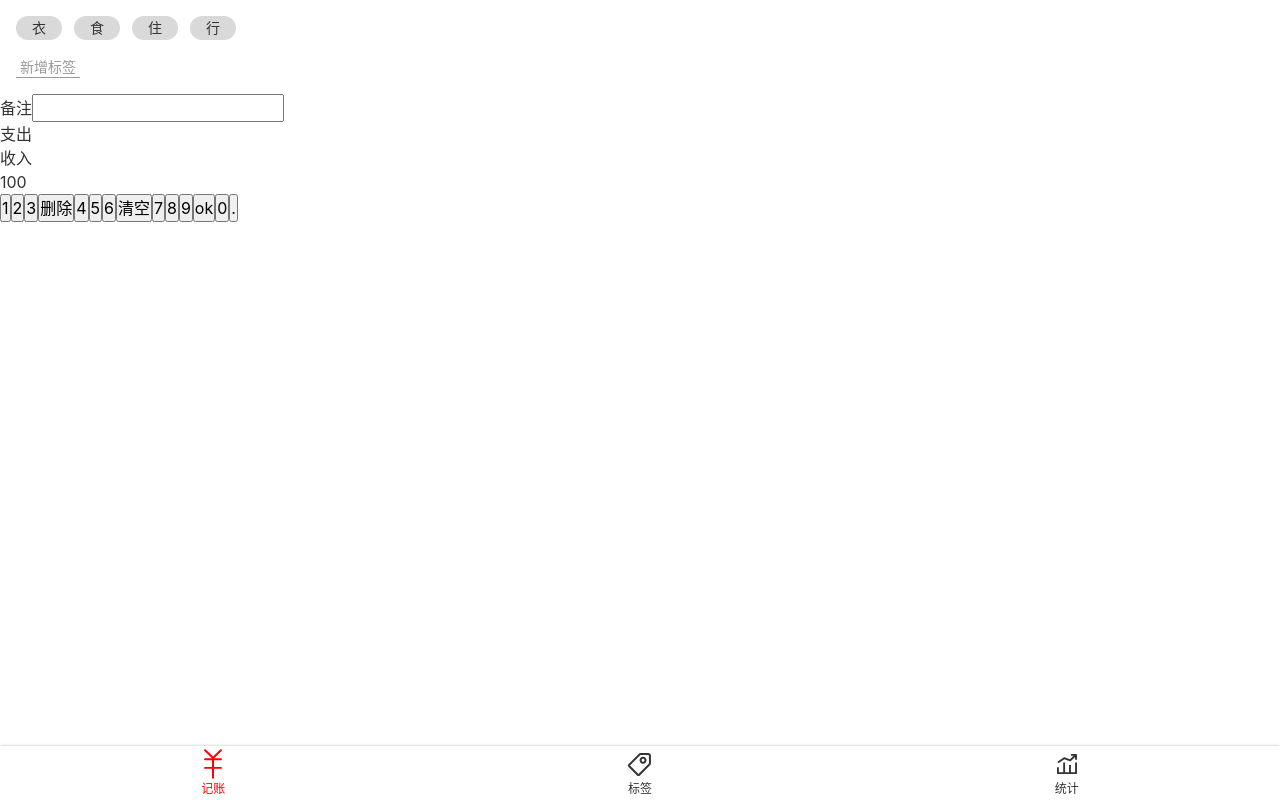
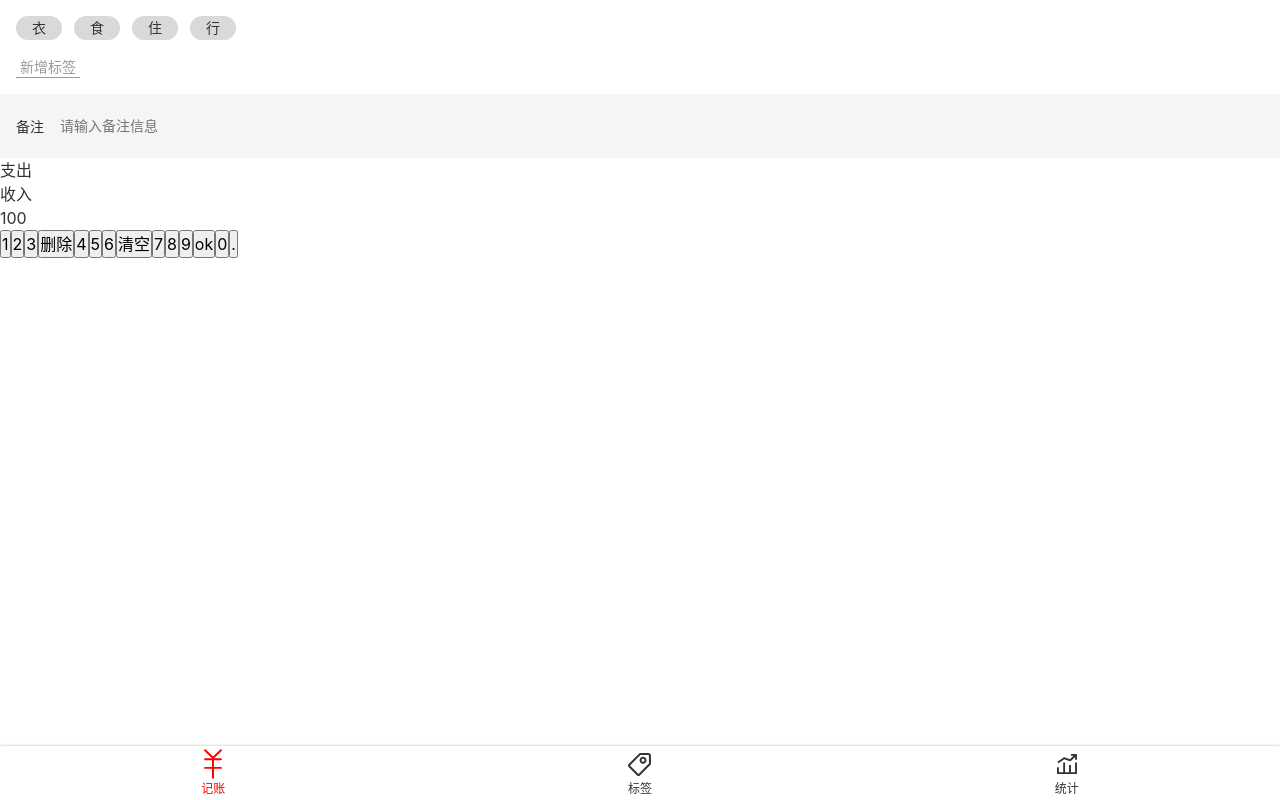
Before and after one commit to bens1320/benbenKeepAccounts, a Vue app: page /#/money in a window 1280 px wide. Built offline with nearby package versions, Linux system fonts and the light colour scheme; the HTML template or start-up script is replaced by a standard one.

Commit message:
CSS第二部分 notes

```diff
--- a/src/assets/style/reset.scss
+++ b/src/assets/style/reset.scss
@@ -16,3 +16,7 @@ ul, ol{
 button, input{
   font: inherit;
 }
+
+:focus{
+  outline: none;
+}
--- a/src/views/Money.vue
+++ b/src/views/Money.vue
@@ -16,7 +16,7 @@
     <div>
       <label class="notes">
         <span class="name">备注</span>
-        <input type="text">
+        <input type="text" placeholder="请输入备注信息">
       </label>
     </div>
     <div>
@@ -82,4 +82,24 @@ export default {
     }
   }
 }
+
+.notes{
+  background: #f5f5f5;
+  //同外部div 改为block
+  //display: block;
+  font-size: 14px;
+  padding-left: 16px;
+  display: flex;
+  align-items: center;
+  .name{
+    padding-right: 16px;
+  }
+  input{
+    line-height: 64px;
+    flex-grow: 1;
+    background: transparent;
+    border: none;
+    padding-right: 16px;
+  }
+}
 </style>
```
